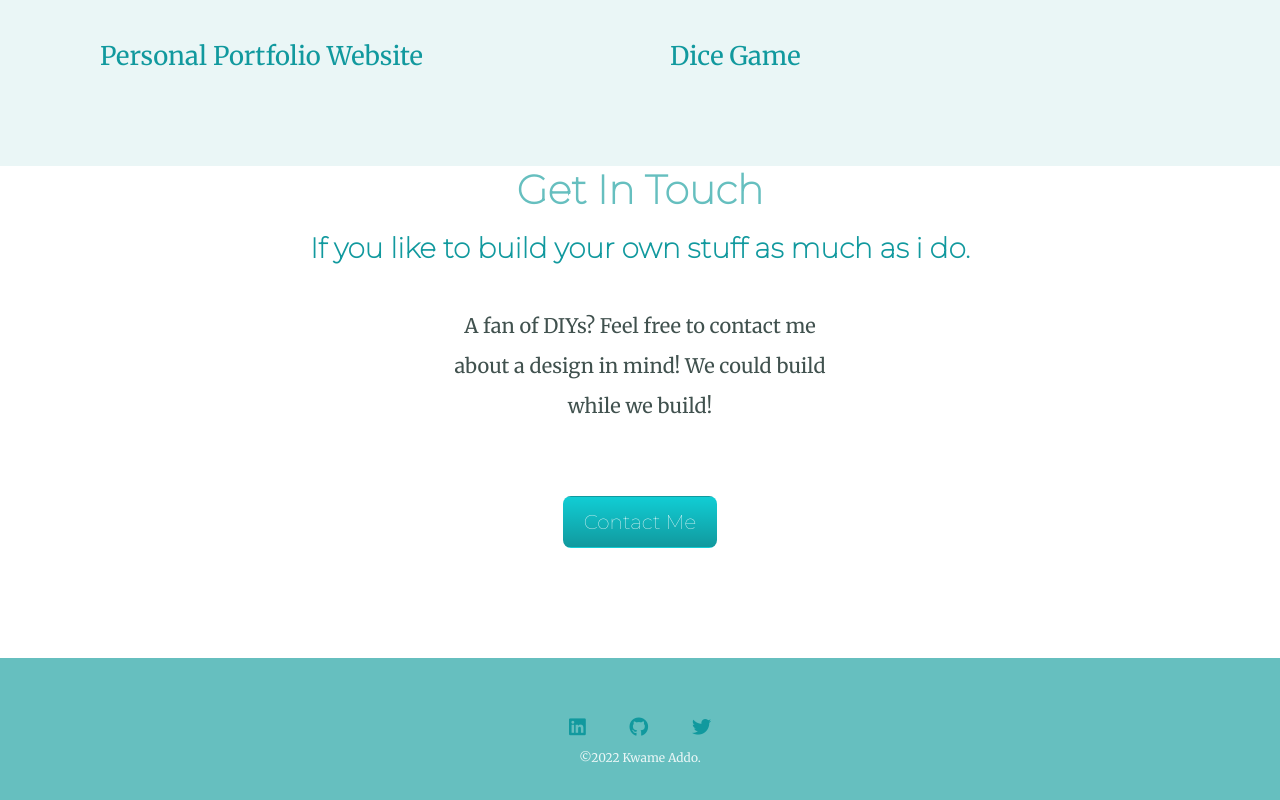
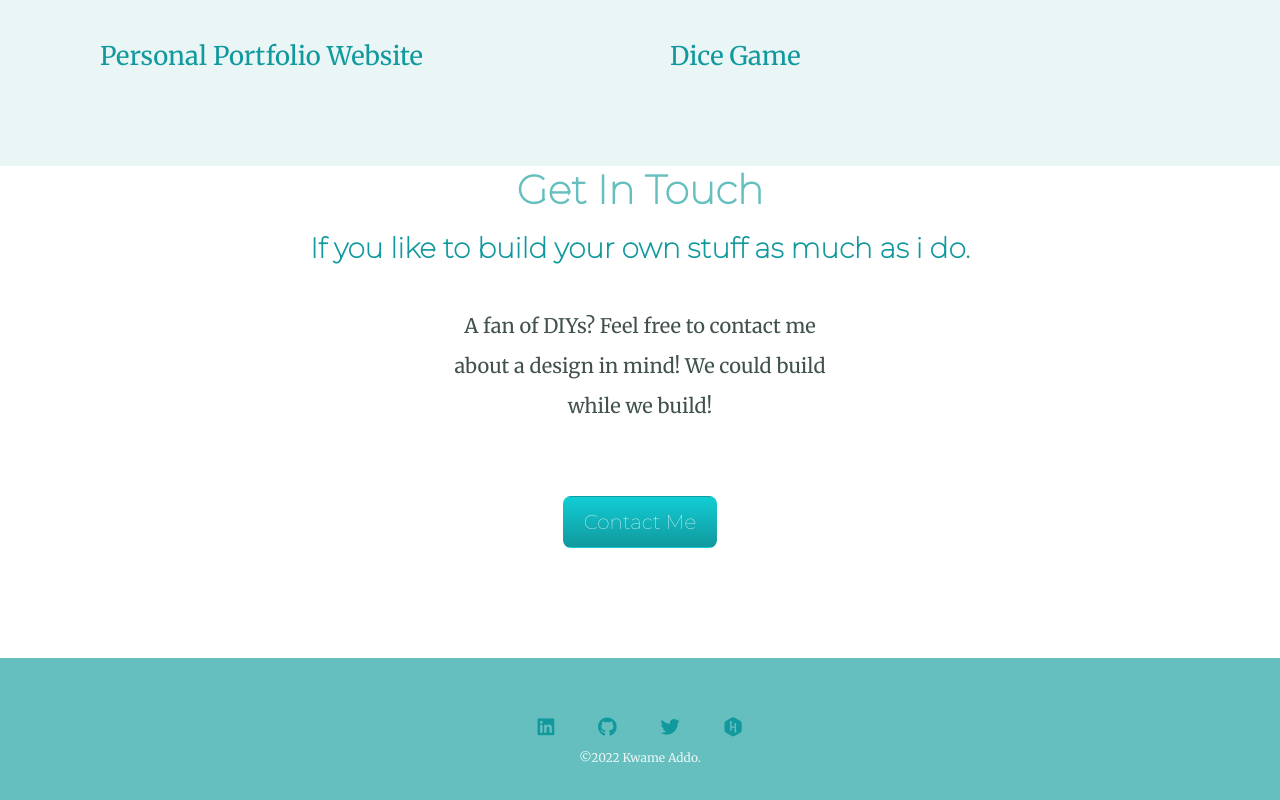
Before and after one commit to Kwame-Addo/personal-site, a plain HTML site: page index.html in a window 1280 px wide. Shown: the part 5616-6416 px from the top of the page. Drawn offline with nearby package versions, Linux system fonts and the light colour scheme.

Commit message:
Update index.html

```diff
--- a/index.html
+++ b/index.html
@@ -328,6 +328,7 @@
     <a class="footer-link" href="https://linkedin.com/in/kwame-addo-0a361b141"><i class="fa-brands fa-linkedin"></i></a>
     <a class="footer-link" href="https://github.com/Kwame-Addo"><i class="fa-brands fa-github"></i></a>
     <a class="footer-link" href="https://twitter.com/k0addo"><i class="fa-brands fa-twitter"></i></a>
+    <a class="footer-link" href="https://www.hackerrank.com/koaddo1"><i class="fa-brands fa-hackerrank"></i></a>
     <p class="copyright">©2022 Kwame Addo.</p>
   </div>
 
```
